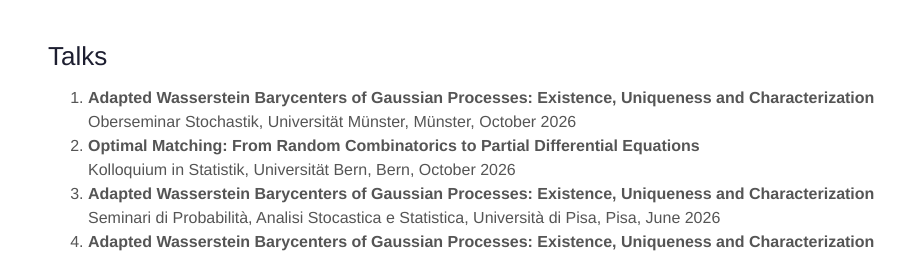
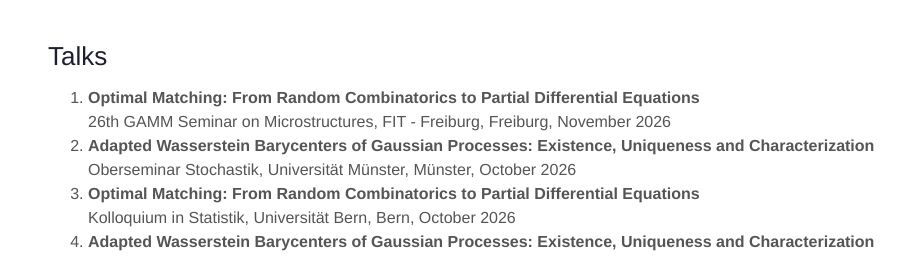
Before and after one commit to francescomattesini/francescomattesini.github.io, a plain HTML site: page talks.html in a window 1280 px wide. Shown: the top 257 px of the page, 194-1099 px from the left. Drawn offline with Linux system fonts and the light colour scheme.

Commit message:
Update talks.html

```diff
--- a/talks.html
+++ b/talks.html
@@ -43,6 +43,10 @@
     <section>
       <h1 id="talks">Talks</h1>
       <ol>
+        <li>
+          <strong>Optimal Matching: From Random Combinatorics to Partial Differential Equations</strong><br>
+          26th GAMM Seminar on Microstructures, FIT - Freiburg, Freiburg, November 2026
+        </li>
         <li>
           <strong>Adapted Wasserstein Barycenters of Gaussian Processes: Existence, Uniqueness and Characterization</strong><br>
           Oberseminar Stochastik, Universität Münster, Münster, October 2026
```
